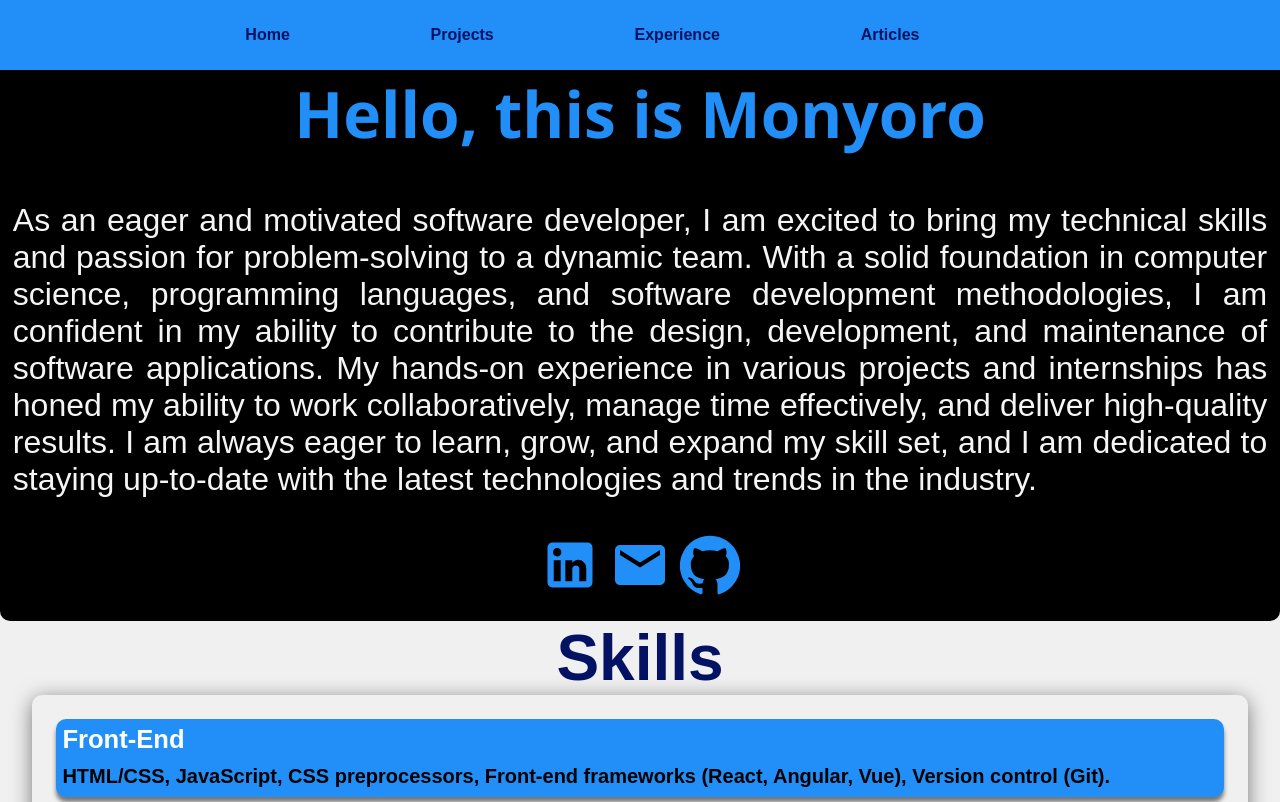
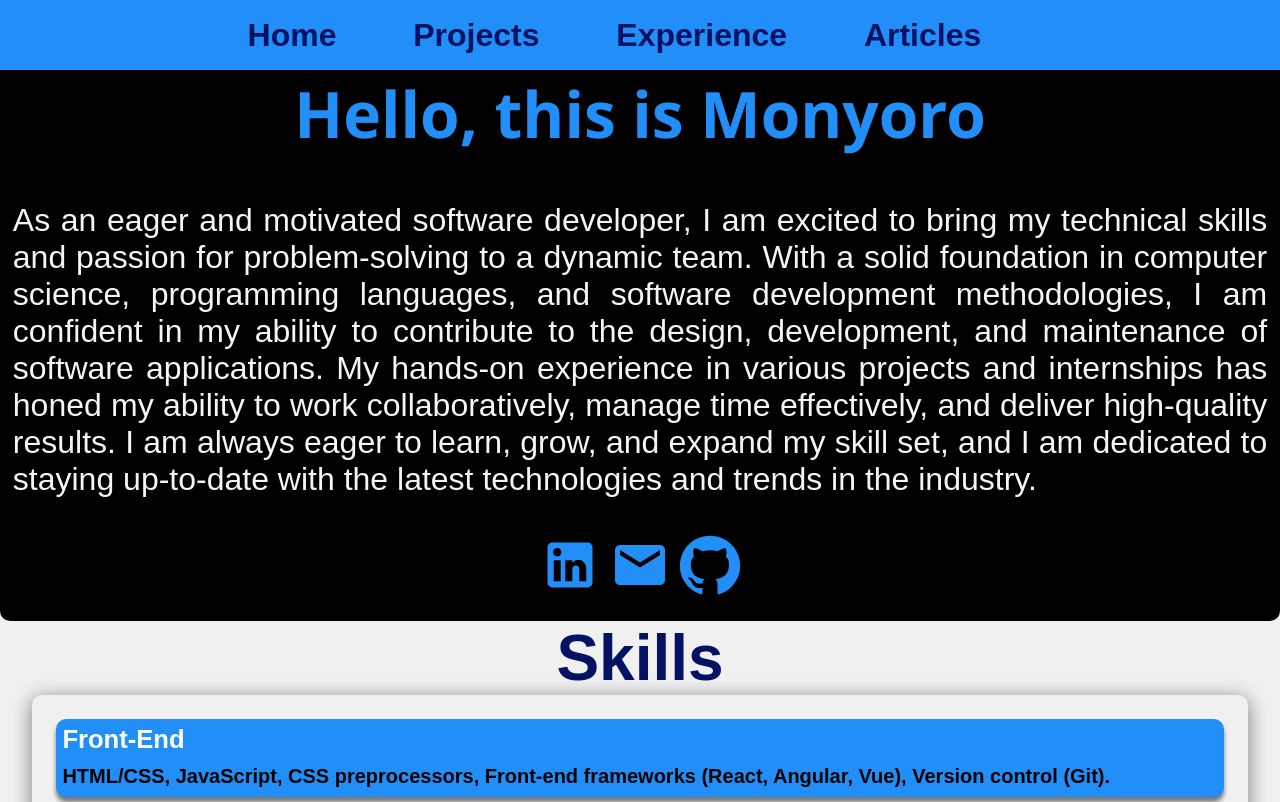
Before and after one commit to moabmo/abiud, a React (Create React App) app: page / in a window 1280 px wide. Shown: the top 802 px of the page. Built offline with nearby package versions, Linux system fonts and the light colour scheme.

Commit message:
Update Navbar.css

```diff
--- a/src/styles/Navbar.css
+++ b/src/styles/Navbar.css
@@ -22,8 +22,8 @@
     margin: 1%;
     font-weight: bolder;
     font-weight: 900;
-    maximum-width: 20%;
-    margin-right: 10%;
+    margin-right: 5%;
+    font-size: 200%;
 
   }
 
@@ -61,11 +61,11 @@
     text-align: center;
   }
 
-  @media only screen and (max-width: 900px) {
+/*   @media only screen and (max-width: 900px) {
     .navbar a {
       width: 70px;
     }
-  }
+  } */
 
   @media only screen and (max-width: 600px) {
     .toggleButton {
```
